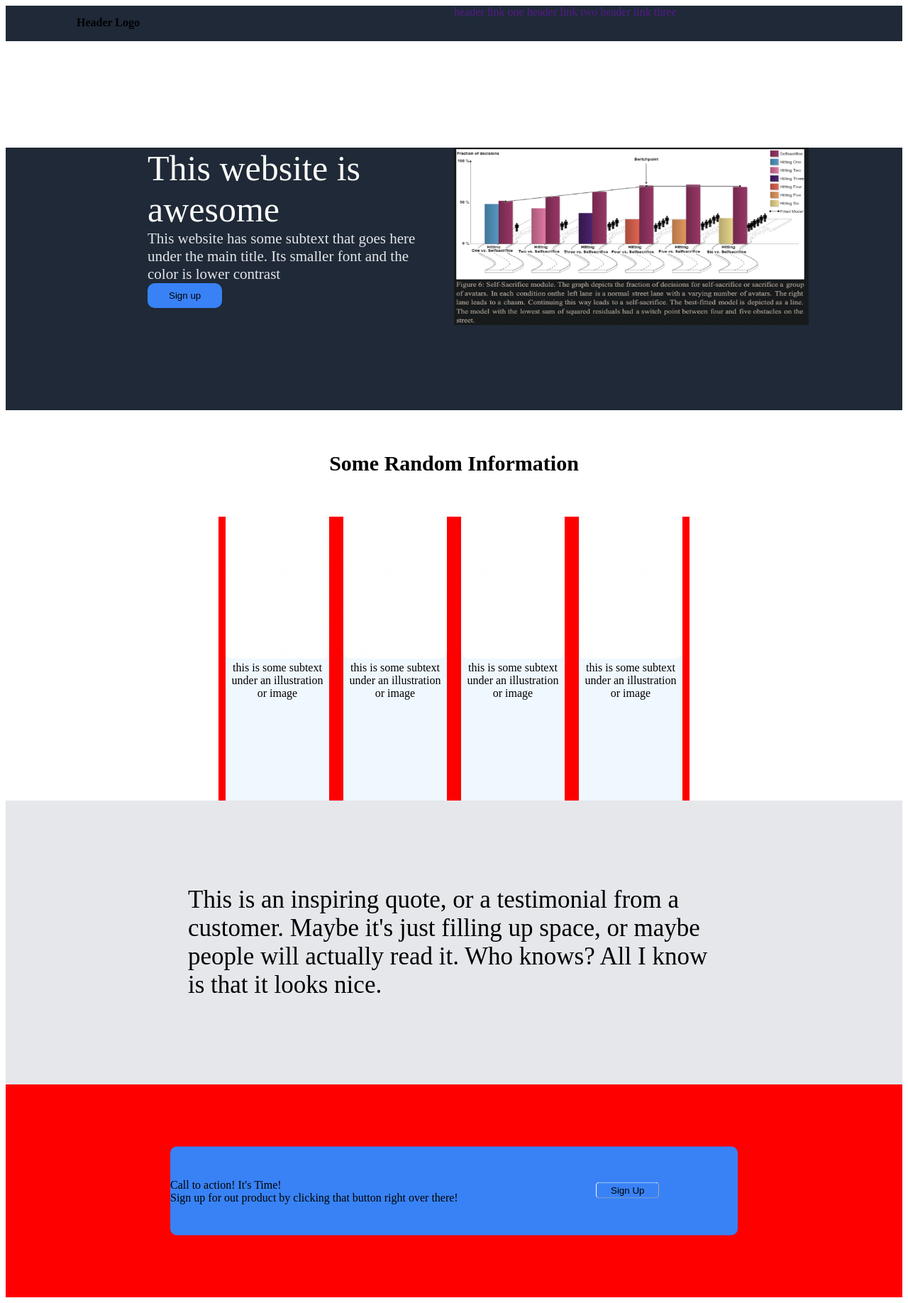
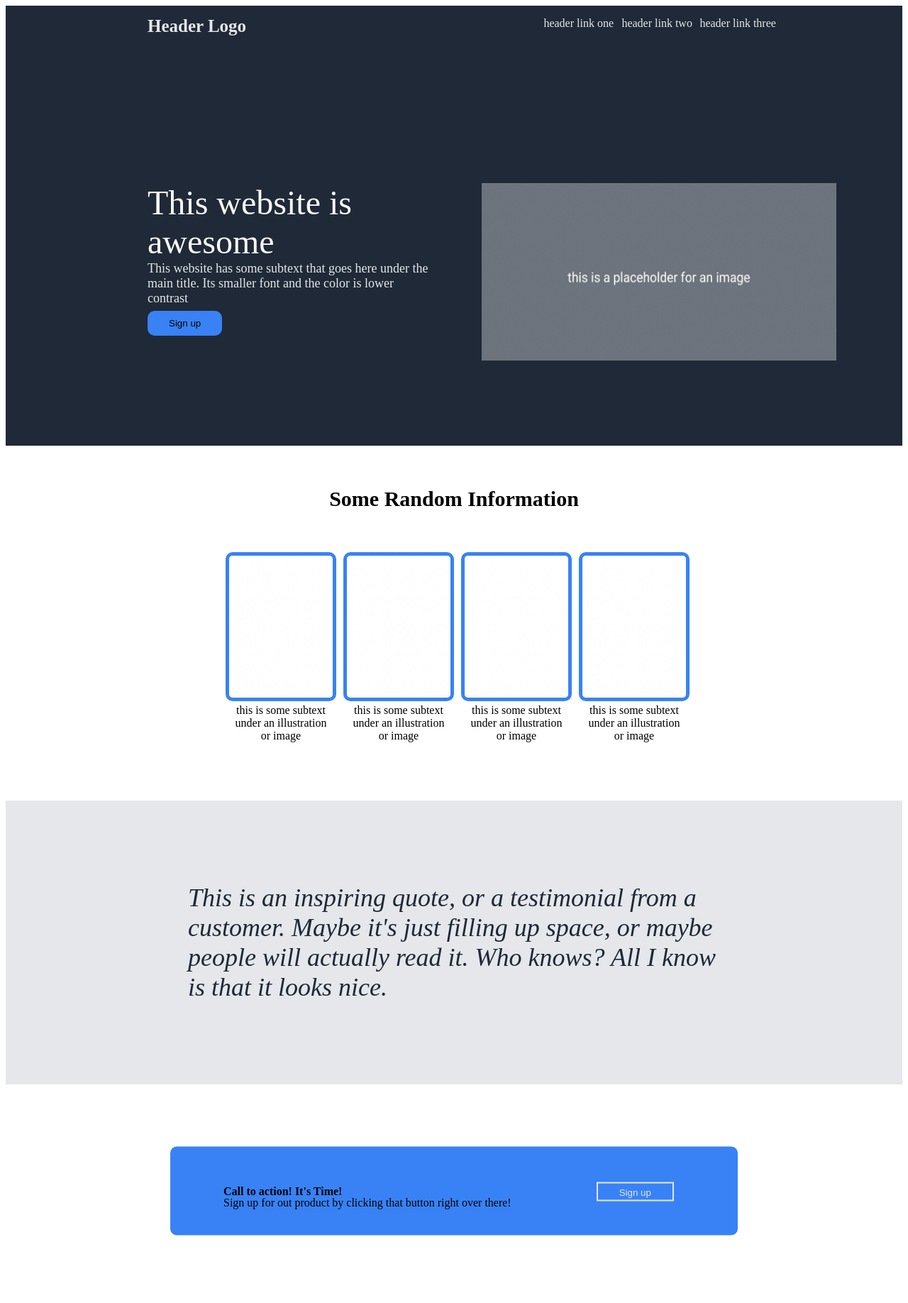
Before and after one commit to ParkerGagliano/OdinProjectLandingPage, a plain HTML site: page index.html in a window 1280 px wide. Shown: the whole page at 71% size. Drawn offline with Linux system fonts and the light colour scheme.

Commit message:
Almost done just need to polish it

```diff
--- a/index.html
+++ b/index.html
@@ -18,23 +18,32 @@
 
       .right-header {
         flex: 1;
-        align-items: center;
+        display: flex;
         background-color: #1F2937;
       }
 
       .weblogo {
         padding-top: 15px;
-        margin-left: 100px;
+        margin-left: 200px;
+        font-size: 25px;
         font-weight: bold;
+        color: #E5E7EB;
       }
       .links {
+        width: 110px;
+        flex: 1;
         text-decoration: none;
+        color: #E5E7EB;
       }
       .link-group {
+        align-items: center;
+        margin-left: 20%;
+        margin-right: 20%;
+        display: flex;
       }
 
       .top-middle {
-        margin-top: 150px;
+        padding-top: 200px;
         height: 370px;
         display: flex;
         background-color: #1F2937;
@@ -51,10 +60,11 @@
       .awesome {
         color: #F9FAF8;
         margin-left: 200px;
-        font-size: 50px;
+        font-size: 48px;
       }
 
       .button1 {
+        margin-top: 7px;
         margin-left: 200px;
         padding-top: 10px;
         padding-bottom: 10px;
@@ -66,9 +76,10 @@
       }
 
       .subtext1 {
-        font-size: 21px;
+        font-size: 18px;
         padding-left: 200px;
         color: #E5E7EB;
+        width: 420px;
       }
 
       .imgs {
@@ -76,7 +87,7 @@
         width: 500px;
       }
       .ltmgroup {
-        padding-right: 50px;
+        padding-right: 51px;
       }
 
       .middle-middle {
@@ -97,16 +108,18 @@
       }
 
       .image-ill {
-        background-color: red;
-        height: 400px;
+        height: 300px;
         margin-left: 300px;
         margin-right: 300px;
+        padding-bottom: 50px;
         display: flex;
       }
       .mini-photo {
         height: 200px;
         width: 100%;
+        border: 5px solid #3882F6;
         border-radius: 10px;
+
       }
       .photo-text {
         display: inline-block;
@@ -115,9 +128,9 @@
         margin-right: 10px;
         width: 150px;
         height: 400px;
-        background-color: aliceblue;
       }
       .sub-photo-text {
+        margin-left: 10px;
         text-align: center;
       }
 
@@ -130,17 +143,19 @@
 
       .quote {
         width: 750px;
-        font-size: 35px;
+        font-size: 36px;
         margin: 0;
         position: absolute;
         top: 50%;
         left: 50%;
         transform: translate(-50%, -50%);
+        font-style: italic;
+        color: #1F2937;
       }
 
       .call-to-action {
         height: 300px;
-        background-color: red;
+        background-color: white;
         position: relative;
       }
 
@@ -163,20 +178,33 @@
         top: 50%;
         left: 50%;
         transform: translate(-50%, -50%);
+        font-weight: bold;
+        padding-left: 150px;
+        display: inline-block;
       }
 
       .sign-up {
-        border-width: 1px;
-        border-color: white;
-        border-radius: 5px;
-        padding-top: 3px;
+        padding-left: 75px;
+        padding-top: 70px;
+        display: inline-block;
+
+      }
+
+      .sign-up-button {
+        border: 2px solid #E5E7EB;
+        position: absolute;
+        padding-top: 5px;
         padding-bottom: 3px;
-        padding-right: 20px;
-        padding-left: 20px;
+        padding-right: 30px;
+        padding-left: 30px;
         background-color: #3882F6;
+        margin-left: 120px;
         margin-top: 50px;
-        margin-left: 75%;
+        color: #E5E7EB;
       }
+
+
+
 
     </style>
   </head>
@@ -199,7 +227,7 @@
           <div class="awesome">This website is awesome</div>
           <div class="subtext1">
             This website has some subtext that goes here under the main title.
-            Its smaller font and the color is lower contrast
+            Its smaller font and the color is lower <br> contrast
           </div>
           <button class="button1">Sign up</button>
         </div>
@@ -207,8 +235,8 @@
       <div class="right-top-middle">
         <img
           class="imgs"
-          src="Screen Shot 2022-04-28 at 12.21.55 PM.png"
-          alt=""
+          src="Screen Shot 2022-05-06 at 12.12.58 PM.png"
+          alt="Image Placeholder"
         />
       </div>
     </div>
@@ -258,10 +286,12 @@
     </div>
     <div class="call-to-action">
       <div class="call-box">
-        <div class="its-time">Call to action! It's Time!<br>Sign up for out product by clicking
-        that button right over there! </div>
+        <div class="its-time">Call to action! It's Time! </div>
+        <div class="sign-up"> Sign up for out product by clicking
+          that button right over there!</div>
 
-        <button class="sign-up">Sign Up</button>
+        <button class="sign-up-button">Sign up</button>
+
 
       </div>
 
```
Also changed, not shown: Screen Shot 2022- at 12.21.55 PM.png (renamed from Screen Shot 2022-04-28 at 12.21.55 PM.png), Screen Shot 2022-05-06 at 12.12.58 PM.png (added).
